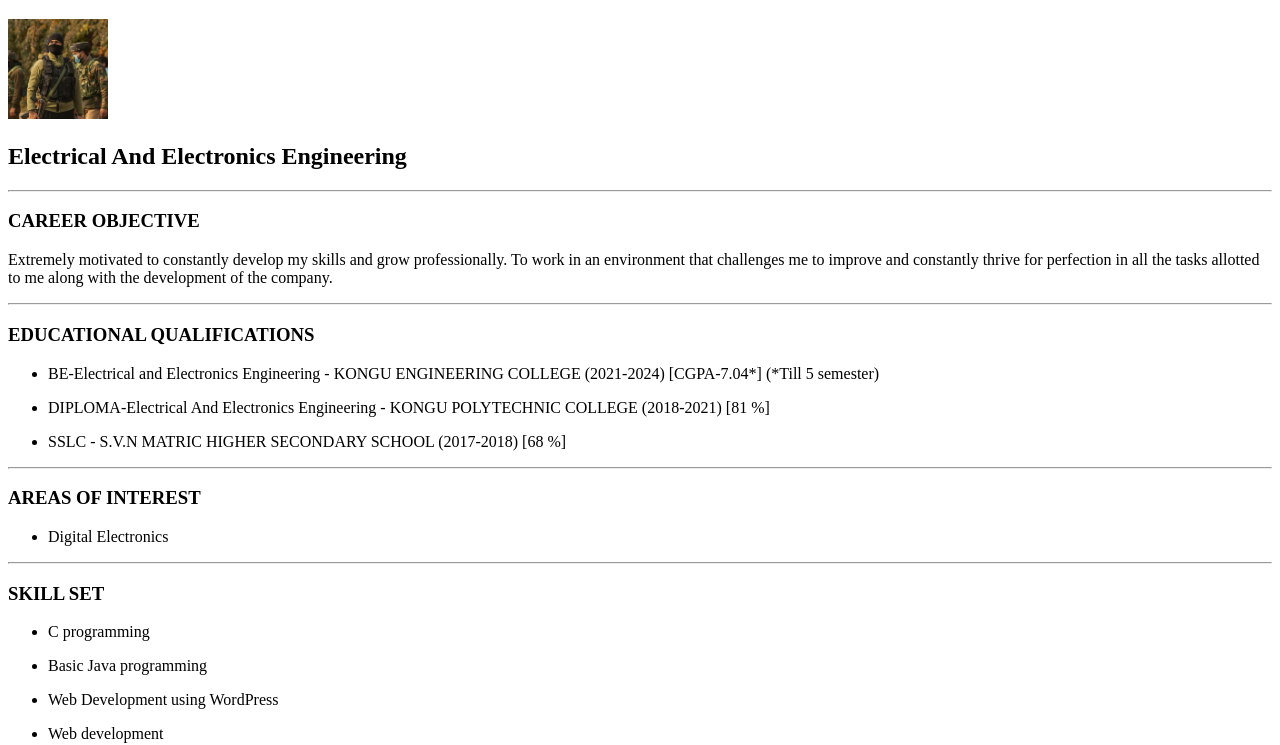
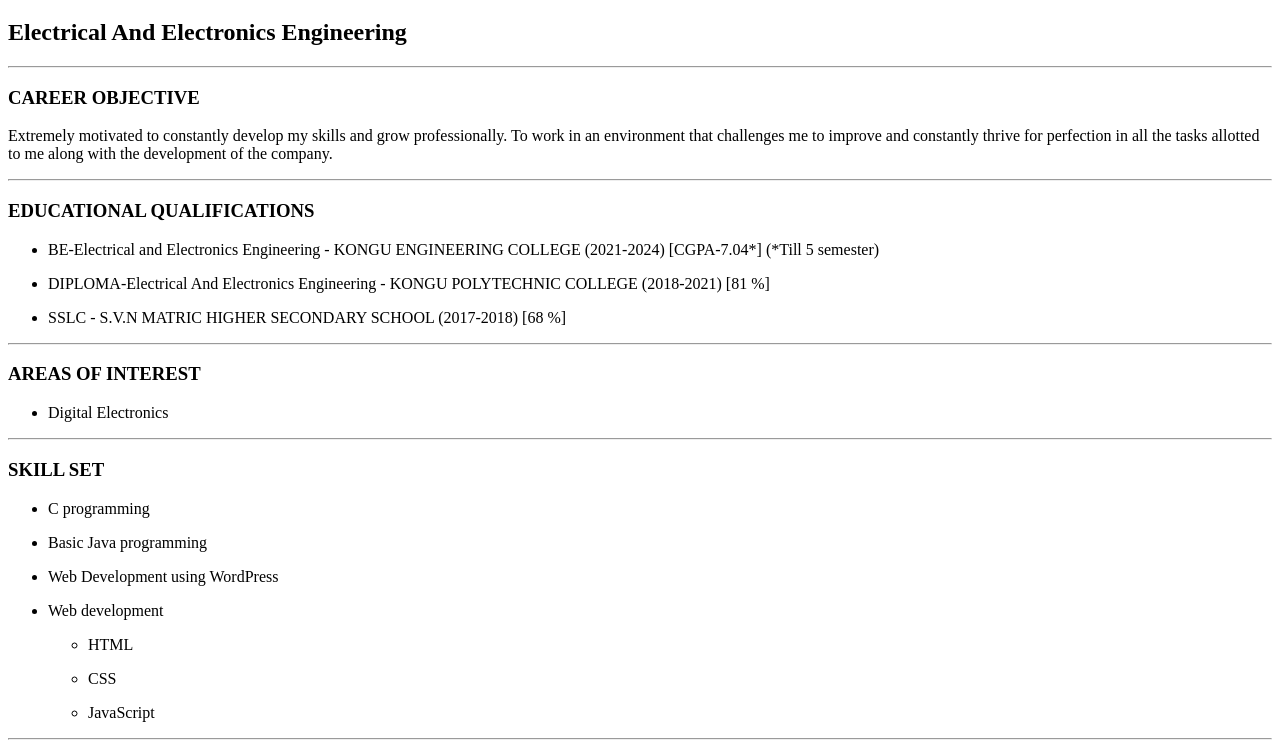
Before and after one commit to darkweb-lord/first-project, a plain HTML site: page index.html in a window 1280 px wide. Shown: the part 61-806 px from the top of the page. Drawn offline with Linux system fonts and the light colour scheme.

Commit message:
fix : remove the image

```diff
--- a/index.html
+++ b/index.html
@@ -6,7 +6,7 @@
     </head>
     <body>
         <h1>Shyam ganesh K S</h1>
-        <img src="./image/man.png" hight="100" width="100">
+        <!-- Write your comments here <img src="./image/man.png" hight="100" width="100">   -->
         <h2>Electrical And Electronics Engineering</h2>
         <hr/>
         <h3><b>CAREER OBJECTIVE</b></h3>
```
